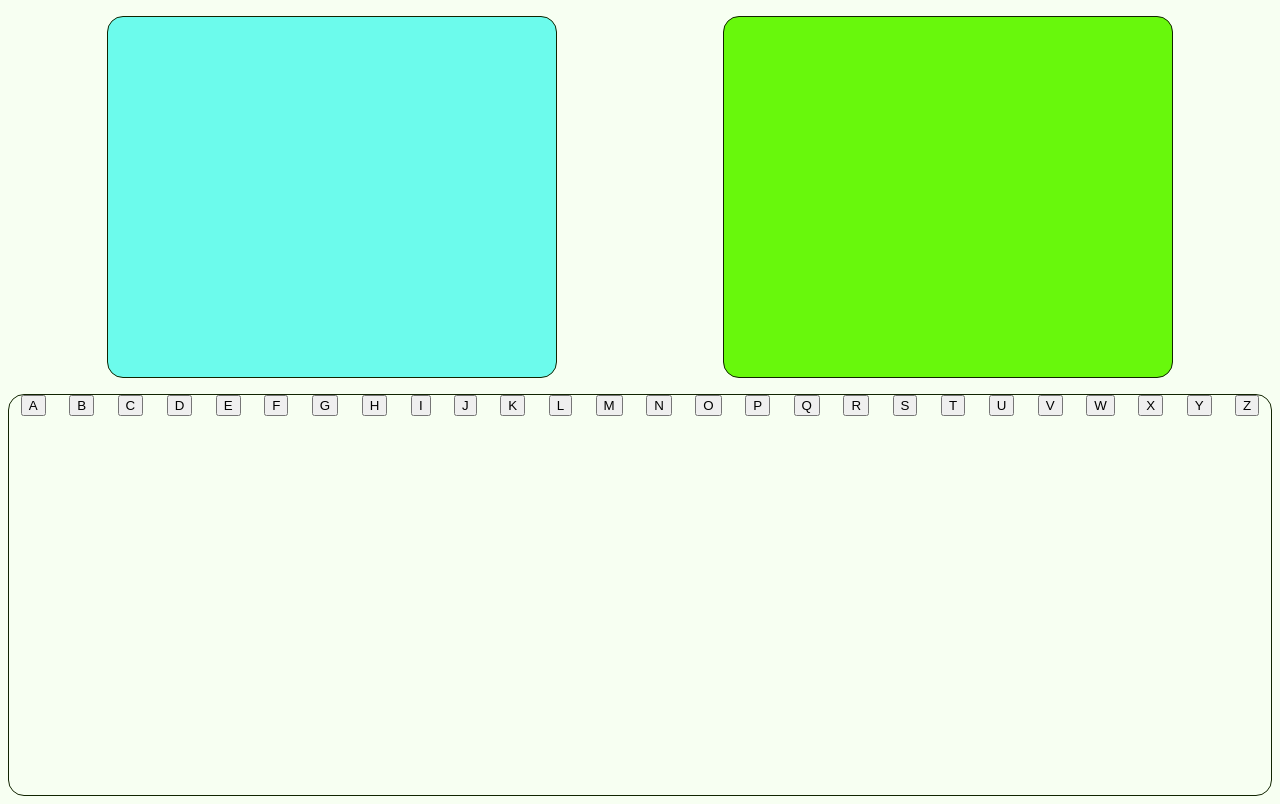
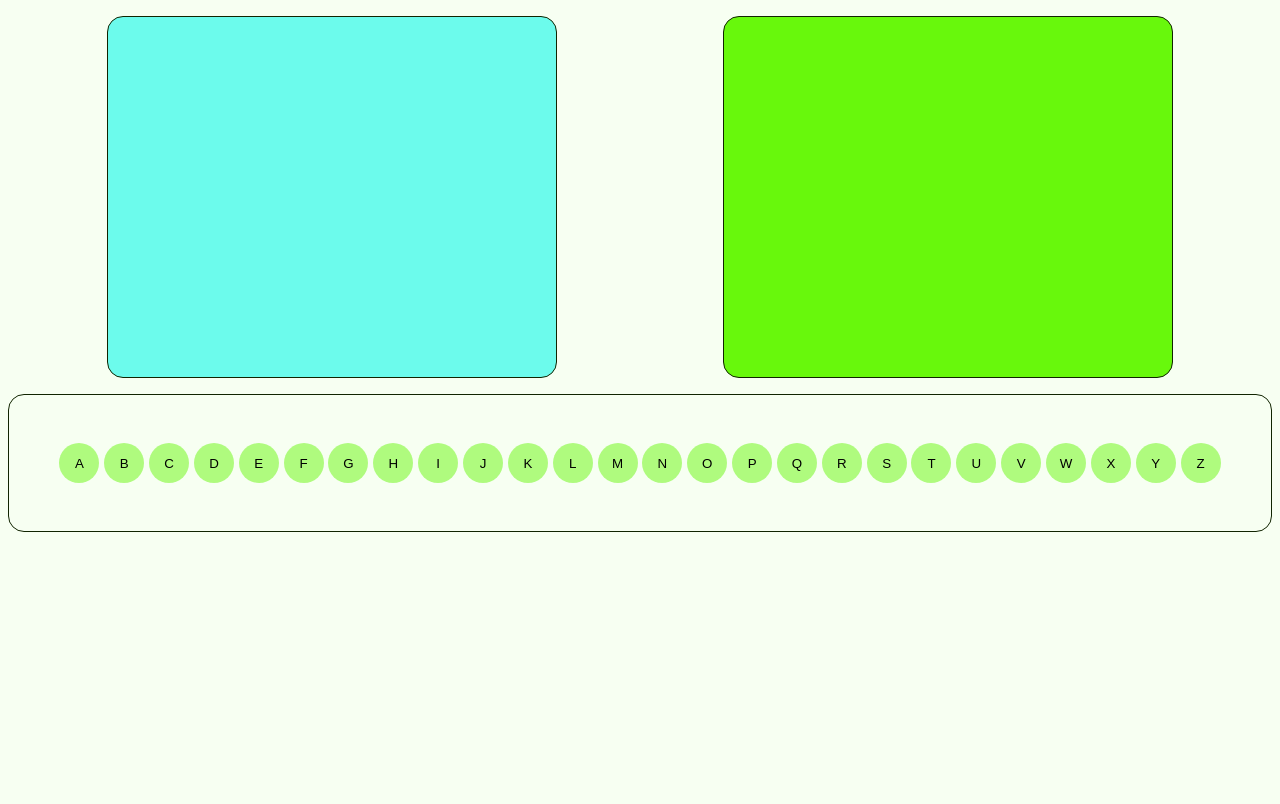
Before and after one commit to TiThuthur/ManRope-game, a plain HTML site: page index.html in a window 1280 px wide. Drawn offline with Linux system fonts and the light colour scheme.

```diff
--- a/index.html
+++ b/index.html
@@ -14,32 +14,32 @@
         <div class="right"></div>
       </div>
       <div class="bottom">
-        <div><button id="A">A</button></div>
-        <div><button id="B">B</button></div>
-        <div><button id="C">C</button></div>
-        <div><button id="D">D</button></div>
-        <div><button id="E">E</button></div>
-        <div><button id="F">F</button></div>
-        <div><button id="G">G</button></div>
-        <div><button id="H">H</button></div>
-        <div><button id="I">I</button></div>
-        <div><button id="J">J</button></div>
-        <div><button id="K">K</button></div>
-        <div><button id="L">L</button></div>
-        <div><button id="M">M</button></div>
-        <div><button id="N">N</button></div>
-        <div><button id="O">O</button></div>
-        <div><button id="P">P</button></div>
-        <div><button id="Q">Q</button></div>
-        <div><button id="R">R</button></div>
-        <div><button id="S">S</button></div>
-        <div><button id="T">T</button></div>
-        <div><button id="U">U</button></div>
-        <div><button id="V">V</button></div>
-        <div><button id="W">W</button></div>
-        <div><button id="X">X</button></div>
-        <div><button id="Y">Y</button></div>
-        <div><button id="Z">Z</button></div>
+        <div><button id="A" class="letter-button">A</button></div>
+        <div><button id="B" class="letter-button">B</button></div>
+        <div><button id="C" class="letter-button">C</button></div>
+        <div><button id="D" class="letter-button">D</button></div>
+        <div><button id="E" class="letter-button">E</button></div>
+        <div><button id="F" class="letter-button">F</button></div>
+        <div><button id="G" class="letter-button">G</button></div>
+        <div><button id="H" class="letter-button">H</button></div>
+        <div><button id="I" class="letter-button">I</button></div>
+        <div><button id="J" class="letter-button">J</button></div>
+        <div><button id="K" class="letter-button">K</button></div>
+        <div><button id="L" class="letter-button">L</button></div>
+        <div><button id="M" class="letter-button">M</button></div>
+        <div><button id="N" class="letter-button">N</button></div>
+        <div><button id="O" class="letter-button">O</button></div>
+        <div><button id="P" class="letter-button">P</button></div>
+        <div><button id="Q" class="letter-button">Q</button></div>
+        <div><button id="R" class="letter-button">R</button></div>
+        <div><button id="S" class="letter-button">S</button></div>
+        <div><button id="T" class="letter-button">T</button></div>
+        <div><button id="U" class="letter-button">U</button></div>
+        <div><button id="V" class="letter-button">V</button></div>
+        <div><button id="W" class="letter-button">W</button></div>
+        <div><button id="X" class="letter-button">X</button></div>
+        <div><button id="Y" class="letter-button">Y</button></div>
+        <div><button id="Z" class="letter-button">Z</button></div>
       </div>
     </main>
   </body>
--- a/scss/style.scss
+++ b/scss/style.scss
@@ -1,4 +1,5 @@
 $Primary: rgba(104, 248, 12, 1);
+$Primary-5: rgba(104, 248, 12, 0.5);
 $Secondary: rgba(108, 251, 236, 1);
 $Accent: rgba(69, 188, 250, 1);
 $Background: #f7fff2;
@@ -34,12 +35,22 @@
     }
   }
   .bottom {
+    padding: 3em;
     border-radius: 1em;
     border: $Text 1px solid;
-    height: 50vh;
+    // height: 50vh;
     display: flex;
     justify-content: space-around;
     flex-wrap: wrap;
-
+    .letter-button {
+      width: 3em;
+      height: 3em;
+      border: none;
+      background: $Primary-5;
+      border-radius: 50%;
+      &:hover {
+        background: $Primary;
+      }
+    }
   }
 }
```
Also changed, not shown: css/style.css, 1 other file.
